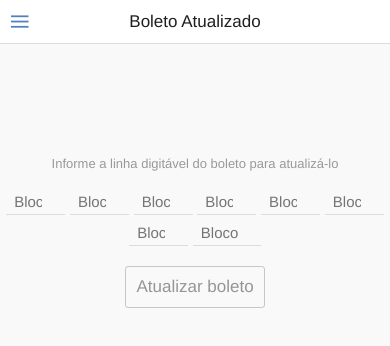
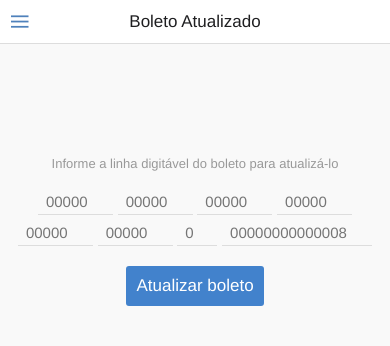
Before and after one commit to hdsonsilva/boletoatualizado, a website: page www/index.html in a window 390 px wide. Drawn offline with nearby package versions, Linux system fonts and the light colour scheme; some packages are replaced by stand-ins of ours; files whose address does not match are found by name.

Commit message:
Iniciando projeto

```diff
--- a/www/index.html
+++ b/www/index.html
@@ -25,9 +25,9 @@
 
     <script>
         angular.module('app', ['onsen']);
-    /*    ons.ready(function() {
-      alert('ok');
-    });*/
+        ons.ready(function() {
+
+    });
     </script>
 
     <style>
@@ -160,19 +160,20 @@
             <ons-row style="margin-top: 100px; text-align: center;">
                 <ons-col>
                     <p style="color: #999; font-size: 13px;">Informe a linha digitável do boleto para atualizá-lo</p>
-
-                    <input type="number" min="5" max="5" class="text-input--underbar" placeholder="Bloco 1" value="">
-                    <input type="number" min="5" max="5" class="text-input--underbar" placeholder="Bloco 2" value="">
-                    <input type="number" min="5" max="5" class="text-input--underbar" placeholder="Bloco 3" value="">
-                    <input type="number" min="6" max="6" class="text-input--underbar" placeholder="Bloco 4" value="">
-                    <input type="number" min="5" max="5" class="text-input--underbar" placeholder="Bloco 5" value="">
-                    <input type="number" min="6" max="6" class="text-input--underbar" placeholder="Bloco 6" value="">
-                    <input type="number" min="1" max="1" class="text-input--underbar" placeholder="Bloco 7" value="">
-                    <input type="number" min="14" max="14" class="text-input--underbar" placeholder="Bloco 8" value="">
+                    <input id='b1' type="number" class="text-input--underbar" placeholder="00000" value="" style="width:75px">
+                    <input type="number" class="text-input--underbar" placeholder="00000" value="" style="width:75px">
+                    <input type="number" class="text-input--underbar" placeholder="00000" value="" style="width:75px">
+                    <input type="number" class="text-input--underbar" placeholder="00000" value="" style="width:75px">
+                    <input type="number" class="text-input--underbar" placeholder="00000" value="" style="width:75px">
+                    <input type="number" class="text-input--underbar" placeholder="00000" value="" style="width:75px">
+                    <input type="number" class="text-input--underbar" placeholder="0" value="" style="width:40px">
+                    <input type="number" class="text-input--underbar" placeholder="00000000000008" value="" style="width:150px">
 
                     <br>
                     <br>
-                    <ons-button modifier="light" ng-click="menu.toggleMenu()">
+                    <!--<ons-button modifier="material" ng-click="menu.toggleMenu()"> -->
+                    <ons-button modifier="material" animation="slide-down">
+
                         Atualizar boleto
                     </ons-button>
 
```
